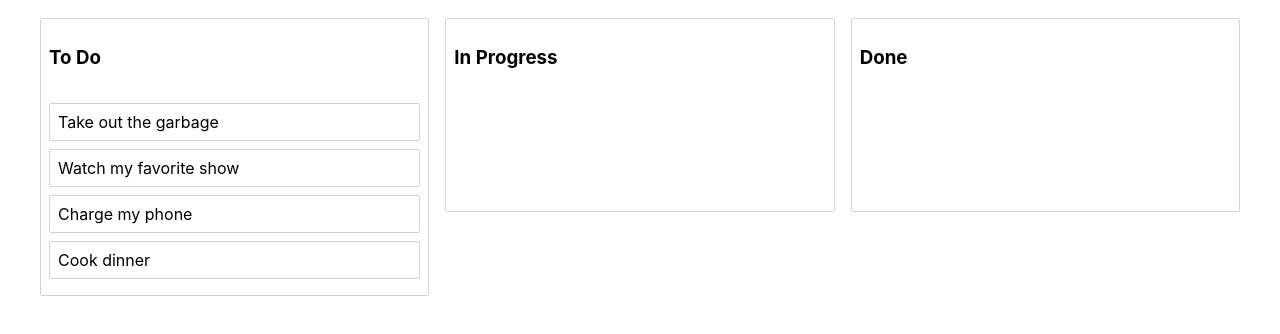
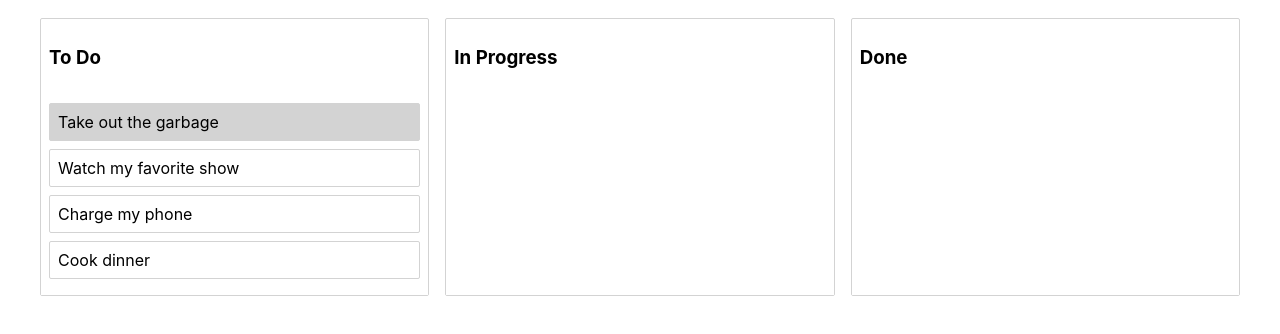
Before and after one commit to huongnguyen1709/Drag-Drop-List, a React (Create React App) app: page / in a window 1280 px wide. Shown: the top 334 px of the page. Built offline with nearby package versions, Linux system fonts and the light colour scheme.

Commit message:
add functions, make list draggable & droppable

```diff
--- a/public/index.html
+++ b/public/index.html
@@ -1,20 +1,18 @@
 <!DOCTYPE html>
 <html lang="en">
+
 <head>
   <meta charset="utf-8" />
   <link rel="icon" href="%PUBLIC_URL%/favicon.ico" />
   <meta name="viewport" content="width=device-width, initial-scale=1" />
   <meta name="theme-color" content="#000000" />
-    <meta
-      name="description"
-      content="Web site created using create-react-app"
-    />
-    <link rel="apple-touch-icon" href="%PUBLIC_URL%/logo192.png" />
+  <meta name="description" content="Web site created using create-react-app" />
+  <!-- <link rel="apple-touch-icon" href="%PUBLIC_URL%/logo192.png" /> -->
   <!--
       manifest.json provides metadata used when your web app is installed on a
       user's mobile device or desktop. See https://developers.google.com/web/fundamentals/web-app-manifest/
     -->
-    <link rel="manifest" href="%PUBLIC_URL%/manifest.json" />
+  <!-- <link rel="manifest" href="%PUBLIC_URL%/manifest.json" /> -->
   <!--
       Notice the use of %PUBLIC_URL% in the tags above.
       It will be replaced with the URL of the `public` folder during the build.
@@ -26,6 +24,7 @@
     -->
   <title>React App</title>
 </head>
+
 <body>
   <noscript>You need to enable JavaScript to run this app.</noscript>
   <div id="root"></div>
@@ -40,4 +39,5 @@
       To create a production bundle, use `npm run build` or `yarn build`.
     -->
 </body>
+
 </html>
--- a/src/App.js
+++ b/src/App.js
@@ -1,8 +1,8 @@
-import React, { Component } from 'react'
+import React, { Component, PureComponent } from 'react'
 import initialData from './Data/initial-data'
 import Column from './Components/Column'
 import 'css-reset-and-normalize'
-import { DragDropContext } from 'react-beautiful-dnd'
+import { DragDropContext, Droppable } from 'react-beautiful-dnd'
 import styled from 'styled-components'
 
 const Container = styled.div`
@@ -12,6 +12,23 @@ const Container = styled.div`
     grid-template-columns: repeat(3, 1fr)
 `
 
+class InnerList extends PureComponent { // PureComponent check as we have shouldComponentUpdate
+    // shouldComponentUpdate(nextProps) {
+    //     if (
+    //         nextProps.column === this.props.column &&
+    //         nextProps.taskMap === this.props.taskMap &&
+    //         nextProps.index === this.props.index
+    //     ) { return false }
+    //     return true
+    // }
+
+    render() {
+        const { column, taskMap, index } = this.props
+        const tasks = column.taskIds.map(taskId => taskMap[taskId])
+        return <Column column={column} tasks={tasks} index={index} />
+    }
+}
+
 class App extends Component {
 
     constructor(props) {
@@ -19,7 +36,7 @@ class App extends Component {
         this.state = initialData
     }
 
-    onDragStart = () => {
+    /*onDragStart = () => {
         document.body.style.color = 'orange'
         document.body.style.transition = 'background-color 0.2s ease'
     }
@@ -30,21 +47,34 @@ class App extends Component {
             ? destination.index / Object.keys(this.state.tasks).length
             : 0
         document.body.style.backgroundColor = `rgba(153, 141, 217, ${opacity})`
-    }
+    }*/
 
     onDragEnd = result => {
         // change the color of body back to original
         document.body.style.color = 'inherit'
         document.body.style.backgroundColor = 'inherit'
         // TODO: reorder our column and change state
-
-        const { destination, source, draggableId } = result
+        console.log(result)
+        const { destination, source, draggableId, type } = result
         if (!destination) {
             return
         }
 
         if (destination.droppableId === source.droppableId &&
             destination.index === source.index) {
+            return
+        }
+
+        if (type === 'column') {
+            const newColumnOrder = Array.from(this.state.columnOrder)
+            newColumnOrder.splice(source.index, 1)
+            newColumnOrder.splice(destination.index, 0, draggableId)
+
+            const newState = {
+                ...this.state,
+                columnOrder: newColumnOrder
+            }
+            this.setState(newState)
             return
         }
 
@@ -107,21 +137,41 @@ class App extends Component {
             <DragDropContext
                 // onDragStart // is called when the drag start
                 onDragStart={this.onDragStart}
-                // onDragUpdate // is called when something changes during a drag such as an item is moving into a new position
-                onDragUpdate={this.onDragUpdate}
+                // onDragUpdate is called when something changes during a drag such as an item is moving into a new position
+                // onDragUpdate={this.onDragUpdate}
                 onDragEnd={this.onDragEnd} // is called at the end of a drag
             >
-                <Container>
+                <Droppable
+                    droppableId='all-columns'
+                    direction='horizontal'
+                    type='column'
+                >
+                    {provided => (
+                        <Container
+                            {...provided.droppableProps}
+                            ref={provided.innerRef}
+                        >
                             {
-                        this.state.columnOrder.map(columnId => {
+                                this.state.columnOrder.map((columnId, index) => {
                                     const column = this.state.columns[columnId]
-                            const tasks = column.taskIds.map(taskId => {
+                                    return (
+                                        <InnerList
+                                            key={columnId}
+                                            column={column}
+                                            taskMap={this.state.tasks}
+                                            index={index}
+                                        />
+                                    )
+                                    {/* const tasks = column.taskIds.map(taskId => {
                                         return this.state.tasks[taskId]
                                     })
-                            return <Column key={columnId} column={column} tasks={tasks} />
+                                    return <Column key={columnId} column={column} tasks={tasks} index={index} /> */}
                                 })
                             }
+                            {provided.placeholder}
                         </Container>
+                    )}
+                </Droppable>
             </DragDropContext>
 
         );
--- a/src/Components/Column.js
+++ b/src/Components/Column.js
@@ -1,12 +1,13 @@
-import React from 'react'
+import React, { Component } from 'react'
 import styled from 'styled-components'
 import Task from './Task'
-import { Droppable } from 'react-beautiful-dnd'
+import { Droppable, Draggable } from 'react-beautiful-dnd'
 
 const Container = styled.div`
     margin: 8px;
     border: 1px solid lightgrey;
     border-radius: 2px;
+    background-color: white;
 
     display: flex;
     flex-direction: column;
@@ -16,20 +17,48 @@ const Title = styled.h3`
 `
 const TaskList = styled.div`
     padding: 8px;
-    background-color: ${props => (props.isDraggingOver ? 'skyblue' : 'white')};
+    background-color: ${props => (props.isDraggingOver ? 'skyblue' : 'inherit')};
     transition: background-color 0.2s ease;
     flex-grow: 1;
     min-height: 100px;
 `
 
+class InnerList extends Component {
+    shouldComponentUpdate(nextProps) {
+        if (nextProps.tasks === this.props.tasks) {
+            return false // if the tasks is the same, position not changed, so not allow a render
+        }
+        return true // allow render
+    }
+
+    render() {
+        return (
+            <div>
+                {
+                    this.props.tasks.map((task, index) => {
+                        return <Task key={task.id} task={task} index={index} />
+                    })
+                }
+            </div>
+        );
+    }
+}
+
 const Column = (props) => {
     return (
-        <div>
-            <Container>
-                <Title>{props.column.title}</Title>
+        <Draggable draggableId={props.column.id} index={props.index}>
+            {provided => (
+                <Container
+                    {...provided.draggableProps}
+                    ref={provided.innerRef}
+                >
+                    <Title {...provided.dragHandleProps}>{props.column.title}</Title>
                     <Droppable
                         // a Droppable has one required a droppableId (this ID need to be unique within the DragDropContext)
                         droppableId={props.column.id}
+                        // column-3 là done, 2 column còn lại là active, column-3 sẽ ko droppable dc, cùng type sẽ droppable dc, khác type thì không
+                        //type={props.column.id === 'column-3' ? 'done' : 'active'}
+                        type='task'
                     >
                         {   /* (...) inside the bracket, we have 'provided' object has a property called
                                 droppable props (provided.droppableProps)
@@ -40,18 +69,17 @@ const Column = (props) => {
                                     {...provided.droppableProps}
                                     isDraggingOver={snapshot.isDraggingOver}
                                 >
-                                {
-                                    props.tasks.map((task, index) => {
-                                        return <Task key={task.id} task={task} index={index} />
-                                    })
-                                }
+                                    <InnerList tasks={props.tasks} />
+
+                                    {/* A place holder is a react element that is used to increase the available space in a droppable during a drag when it's needed */}
                                     {provided.placeholder}
                                 </TaskList>
                             )
                         }
                     </Droppable>
                 </Container>
-        </div>
+            )}
+        </Draggable>
     );
 }
 
--- a/src/Components/Task.js
+++ b/src/Components/Task.js
@@ -8,11 +8,14 @@ const Container = styled.div`
     padding: 8px;
     margin-bottom: 8px;
     background-color: ${props =>
-        props.isDragDisabled ? 'lightgrey'
-            : props.isDragging ? 'lightgreen' : 'white'
+        props.isDragDisabled
+            ? 'lightgrey'
+            : props.isDragging
+                ? 'lightgreen'
+                : 'white'
     };
 
-    /*display: flex;*/
+/*display: flex;*/
 `
 
 // const Handle = styled.div`
@@ -29,7 +32,7 @@ const Task = (props) => {
         <Draggable
             draggableId={props.task.id}
             index={props.index}
-            isDragDisabled={true}
+            isDragDisabled={isDragDisabled}
         >
             {(provided, snapshot) => (
                 <Container
@@ -37,6 +40,7 @@ const Task = (props) => {
                     {...provided.dragHandleProps}
                     ref={provided.innerRef}
                     isDragging={snapshot.isDragging}
+                    isDragDisabled={isDragDisabled}
                 >
                     {/* <Handle {...provided.dragHandleProps} /> */}
                     {props.task.content}
```
Lines whose indentation alone changed are shown as unchanged.
